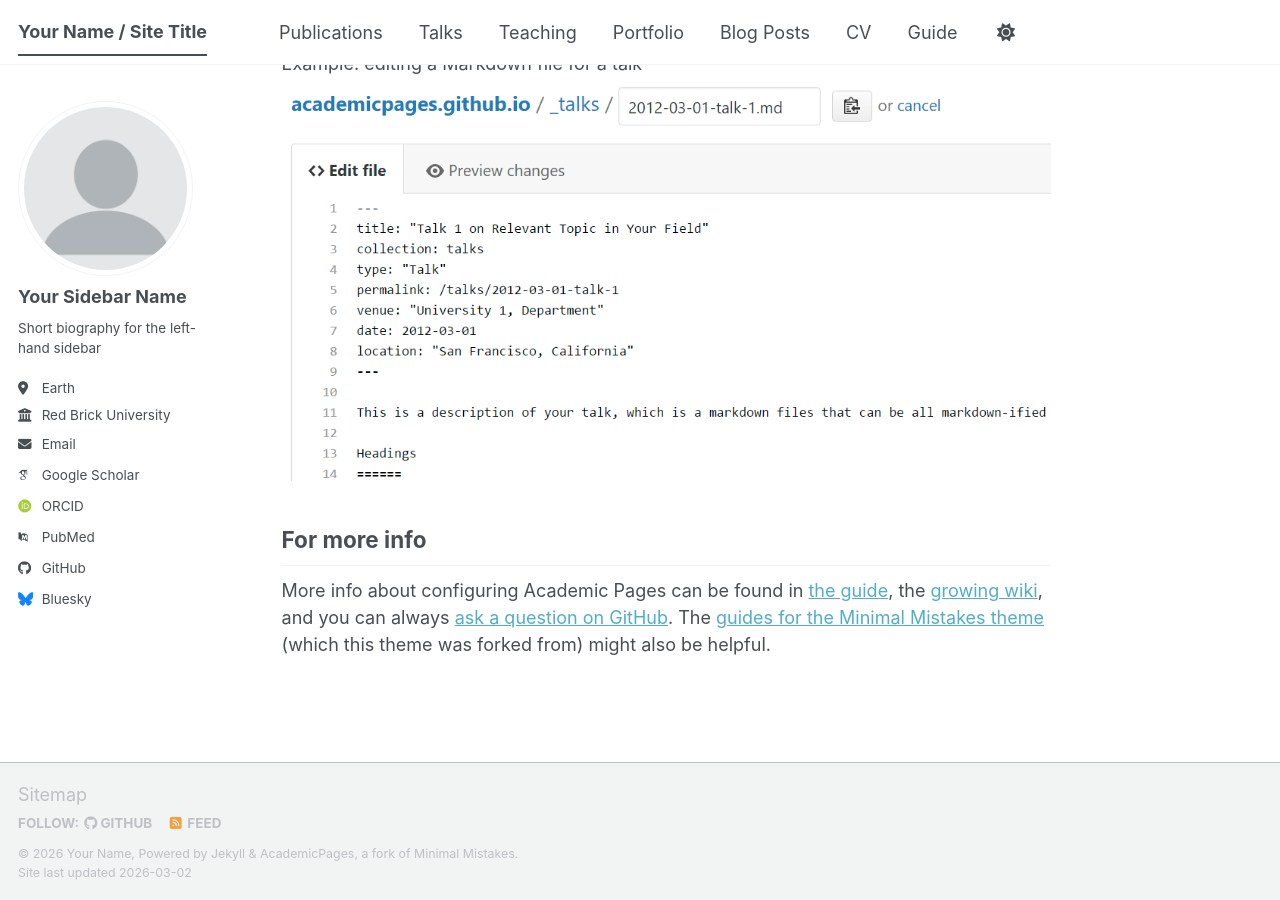
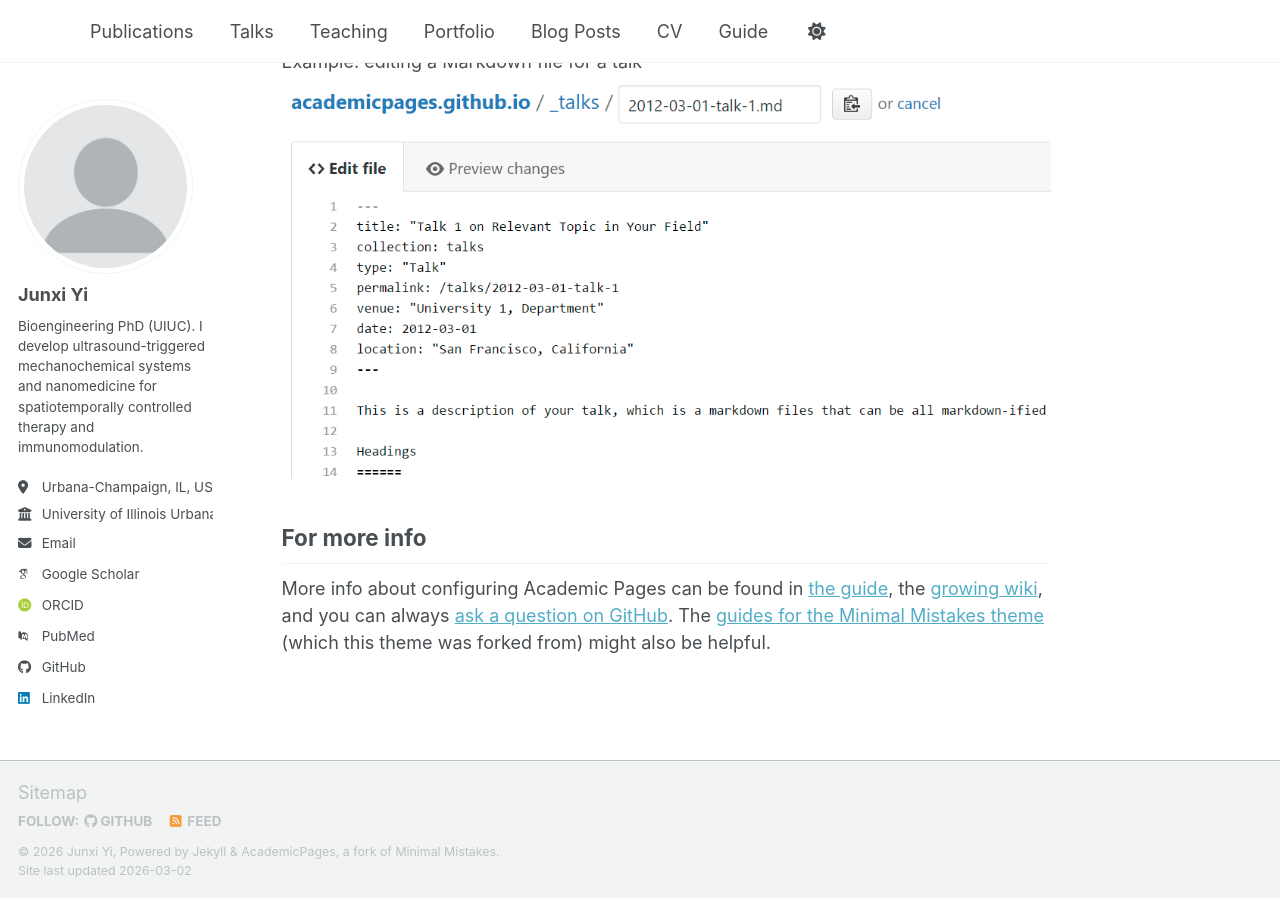
Before and after one commit to yjx1030/yjx1030.github.io, a Jekyll site: the page built from _pages/about.md, in a window 1280 px wide and 900 px high, scrolled down 2720 px. Built offline with Jekyll 4.4.1, drawn with Linux system fonts in a browser that asks for light colours; some web fonts are replaced; a script bundle is joined from its source files by our own code; library files that are not in the unit come from our copies.

Commit message:
Update _config.yml

```diff
--- a/_config.yml
+++ b/_config.yml
@@ -9,14 +9,14 @@
 # Basic Site Settings
 locale                   : "en-US"
 site_theme               : "default" # The available themes options are "default", "air", "sunrise", "mint", "dirt" and "contrast"
-title                    : "Your Name / Site Title"
+title                    : " "
 title_separator          : "-"
-name                     : &name "Your Name"
+name                     : &name "Junxi Yi"
 description              : &description "Your Name's academic portfolio"   # Update this with a general description of your site, this is the default if not overridden by a page
-url                      : https://academicpages.github.io # The base hostname & protocol for your site e.g. "https://[your GitHub username].github.io",
+url                      : https://yjx1030.github.io # The base hostname & protocol for your site e.g. "https://[your GitHub username].github.io",
                                                            # or if you already have some other page hosted on Github then use "https://[your GitHub username].github.io/[Your Repo Name]"
 baseurl                  : "" # the subpath of your site, e.g. "/blog"
-repository               : "academicpages/academicpages.github.io"
+repository               : "yjx1030.github.io"
 
 # Site Author - The following control what appear as part of the author content on the side bar.
 #               If a field is blank the icon and link will not appear, otherwise it will be shown.
@@ -24,21 +24,22 @@ repository               : "academicpages/academicpages.github.io"
 author:
   # Biographic information
   avatar           : "profile.png"
-  name             : "Your Sidebar Name"
-  pronouns         : # example: "she/her"
-  bio              : "Short biography for the left-hand sidebar"
-  location         : "Earth"
-  employer         : "Red Brick University"
-  uri              : # URL
-  email            : "none@example.org"
+  name             : "Junxi Yi"
+  pronouns         :
+  bio              : "Bioengineering PhD (UIUC). I develop ultrasound-triggered mechanochemical systems and nanomedicine for spatiotemporally controlled therapy and immunomodulation."
+  location         : "Urbana-Champaign, IL, USA"
+  employer         : "University of Illinois Urbana-Champaign"
+  uri              :
+  email            : "junxiyi2@illinois.edu"
+
 
   # Academic websites
   academia         : # URL
   arxiv            : # URL - Update with the correct link to your profile
-  googlescholar    : "https://scholar.google.com/citations?user=PS_CX0AAAAAJ"
+  googlescholar    : "https://scholar.google.com/citations?user=T859gf4AAAAJ&hl=zh-CN&authuser=1"
   inspire-hep      : # URL
   impactstory      : # URL
-  orcid            : "https://orcid.org/yourorcidurl"
+  orcid            : "https://orcid.org/0000-0001-5274-9513"
   semantic         : # URL
   ssrn             : # URL
   pubmed           : "https://www.ncbi.nlm.nih.gov/pubmed/?term=john+snow"
@@ -56,31 +57,31 @@ author:
   stackoverflow    : # User number or user number and name (i.e., use "1" or "1/jeff-atwood")
 
   # Social media
-  artstation       : # Username
-  bluesky          : "bsky.app" # Replace this with you Bluesky username
-  facebook         : # Username
-  flickr           : # Username
-  foursquare       : # Username
-  goodreads        : # Username
-  google_plus      : # Username
-  keybase          : # Username
-  instagram        : # Username
-  lastfm           : # Username
-  linkedin         : # Username
-  mastodon         : # URL
-  medium           : # URL
-  pinterest        : # Username
-  soundcloud       : # Username
-  steam            : # Username
-  telegram         : # URL
-  tumblr           : # Username
-  twitter          : # Username for X / Twitter
-  vine             : # Username
-  weibo            : # Username
-  wikipedia        : # Username
-  xing             : # Username
-  youtube          : # Username
-  zhihu            : # Username
+  artstation       :
+  bluesky          :
+  facebook         :
+  flickr           :
+  foursquare       :
+  goodreads        :
+  google_plus      :
+  keybase          :
+  instagram        :
+  lastfm           :
+  linkedin         : "https://www.linkedin.com/in/junxi-yi-074501253/"   # 你的 LinkedIn 用户名或 profile slug
+  mastodon         :
+  medium           :
+  pinterest        :
+  soundcloud       :
+  steam            :
+  telegram         :
+  tumblr           :
+  twitter          :
+  vine             :
+  weibo            :
+  wikipedia        :
+  xing             :
+  youtube          :
+  zhihu            :
 
 # Publication Category - The following the list of publication categories and their headings
 publication_category:
```
